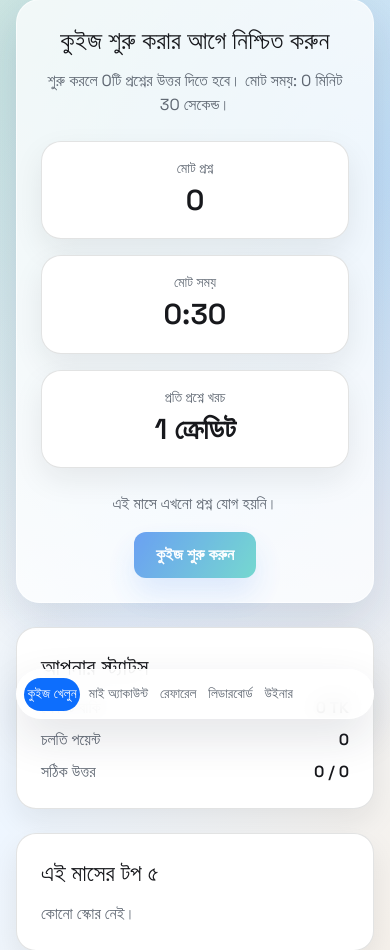
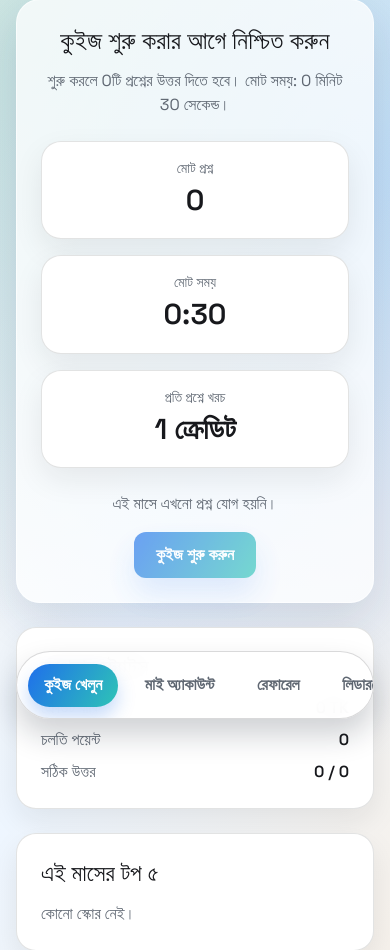
Before and after one commit to AlShahedKhan/QuizApp, a PHP site: page /quiz/play.php in a window 390 px wide. Shown: the part 85-1035 px from the top of the page. Run offline with PHP 8.4, Linux system fonts and the light colour scheme; the visitor is signed in with stand-in values (Sample User, id 1); data that the repository does not hold is empty.

Commit message:
Improve quiz feedback and mobile tabs

```diff
--- a/assets/css/styles.css
+++ b/assets/css/styles.css
@@ -215,6 +215,18 @@ a {
   transform: translateY(-2px);
 }
 
+.option-card.option-correct {
+  border-color: #16a34a;
+  background: rgba(34, 197, 94, 0.12);
+  box-shadow: 0 12px 24px rgba(34, 197, 94, 0.18);
+}
+
+.option-card.option-incorrect {
+  border-color: #ef4444;
+  background: rgba(239, 68, 68, 0.12);
+  box-shadow: 0 12px 24px rgba(239, 68, 68, 0.18);
+}
+
 .leaderboard-row {
   display: flex;
   align-items: center;
@@ -354,14 +366,41 @@ a {
     transform: translateX(-50%);
     width: calc(100% - 32px);
     z-index: 10;
+    flex-wrap: nowrap;
+    overflow-x: auto;
+    gap: 0.5rem;
+    padding: 0.6rem;
+    box-shadow: 0 16px 30px rgba(15, 23, 42, 0.2);
+    -webkit-overflow-scrolling: touch;
   }
 
   .app-tabs .nav-link {
-    font-size: 0.85rem;
-    padding: 0.4rem 0.2rem;
+    font-size: 0.95rem;
+    padding: 0.55rem 0.9rem;
+    font-weight: 600;
+    white-space: nowrap;
   }
 
   .admin-shell {
     grid-template-columns: 1fr;
   }
 }
+
+@media (max-width: 575px) {
+  .app-tabs {
+    background: rgba(255, 255, 255, 0.95);
+    border: 1px solid rgba(23, 24, 28, 0.16);
+    padding: 0.7rem;
+    gap: 0.65rem;
+  }
+
+  .app-tabs .nav-link {
+    font-size: 1rem;
+    padding: 0.6rem 1rem;
+  }
+
+  .pill-tab.active {
+    background: linear-gradient(120deg, var(--brand), var(--brand-2));
+    box-shadow: 0 10px 18px rgba(31, 111, 235, 0.25);
+  }
+}
```
Also changed, not shown: quiz/play.php (+82 -6 lines).
